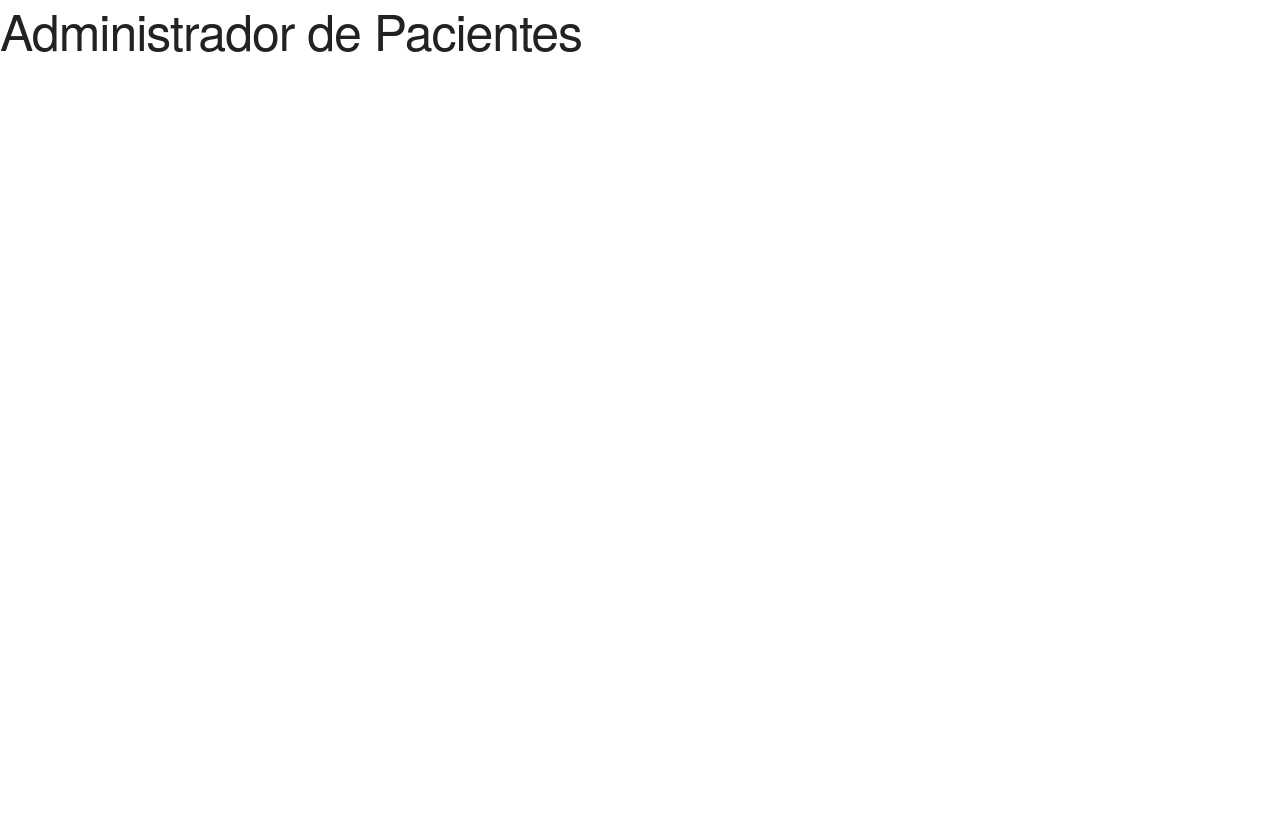
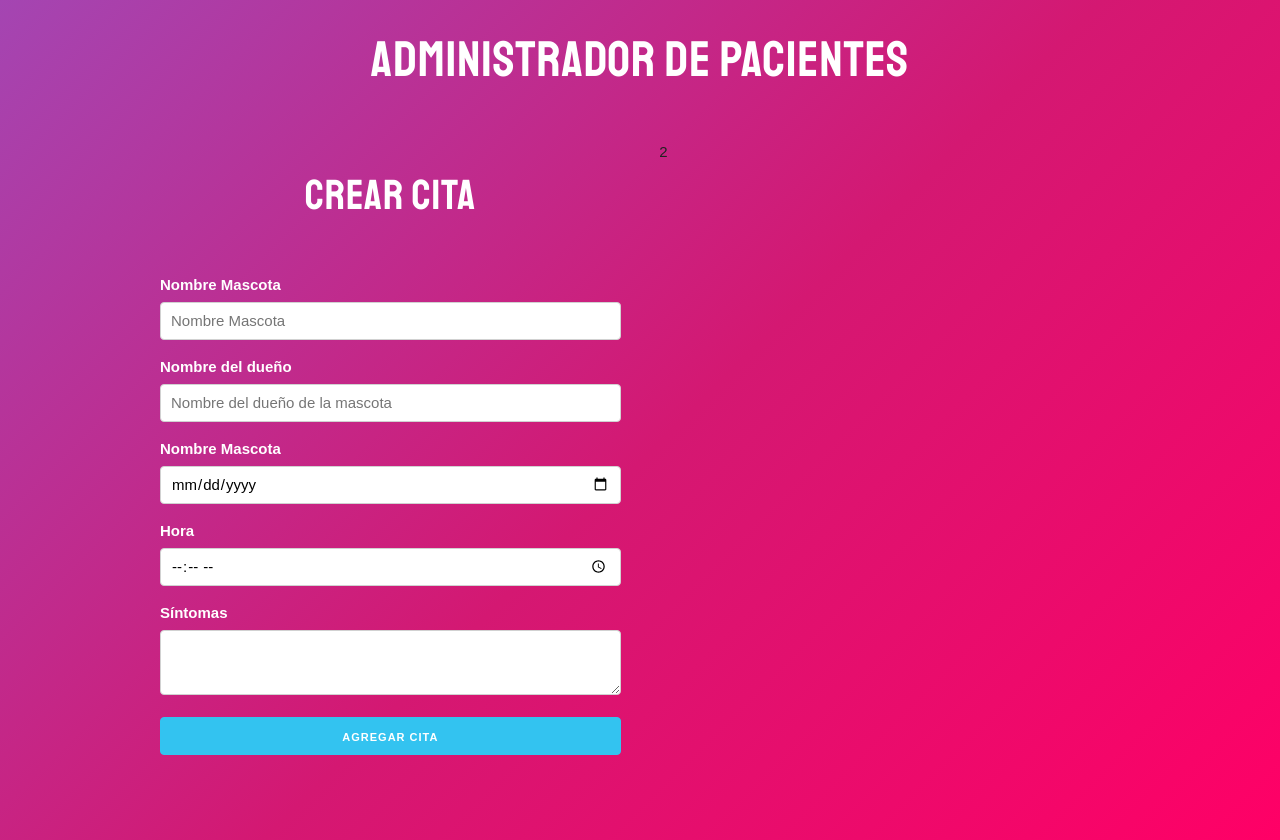
Before and after one commit to Pasculi/Repaso_React, a React (Create React App) app in the folder Curso de React/proyectos/citas/: page / in a window 1280 px wide. Before the commit the page ends 800 px from the top, so only its background shows below. Built offline with nearby package versions, Linux system fonts and the light colour scheme.

Commit message:
Admin Pacientes

```diff
--- a/Curso de React/proyectos/citas/src/App.js
+++ b/Curso de React/proyectos/citas/src/App.js
@@ -1,10 +1,21 @@
-
+import React, { Fragment } from 'react'
+import Formulario from './components/Formulario';
 
 function App() {
   return (
-    <div className="App">
-      <h1>Administrador de Pacientes</h1>
+    <Fragment>
+    <h1>Administrador de Pacientes</h1>
+    <div className="container">
+      <div className='row'>
+        <div className='one-half column'>
+          <Formulario />
+        </div>
+        <div className='one-half column'>
+          2
+        </div>
+      </div>
     </div>
+    </Fragment>
   );
 }
 
--- a/Curso de React/proyectos/citas/src/index.js
+++ b/Curso de React/proyectos/citas/src/index.js
@@ -1,6 +1,8 @@
 import React from 'react';
 import ReactDOM from 'react-dom';
 import App from './App';
+import './index.css'
+
 
 
 ReactDOM.render(
```
